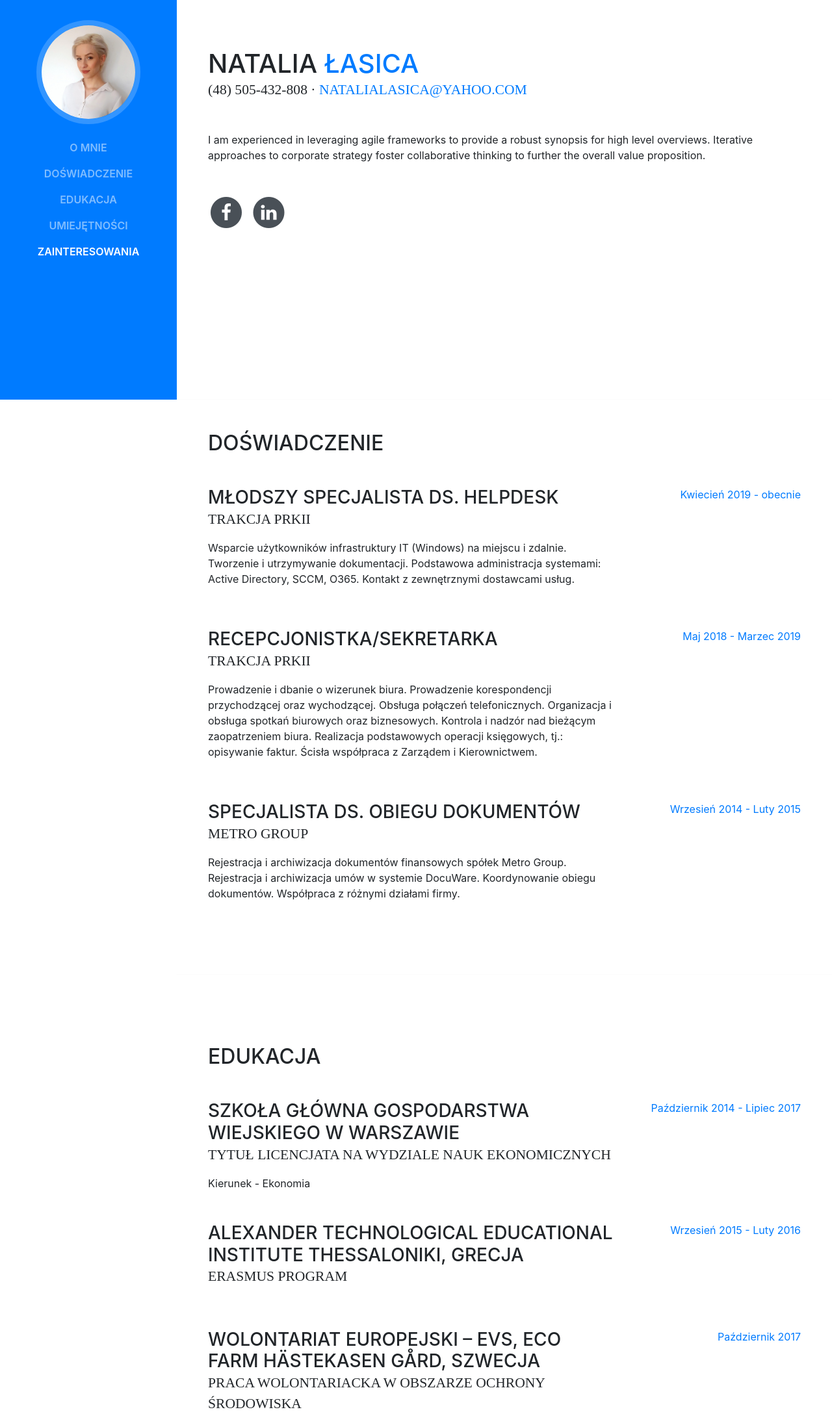
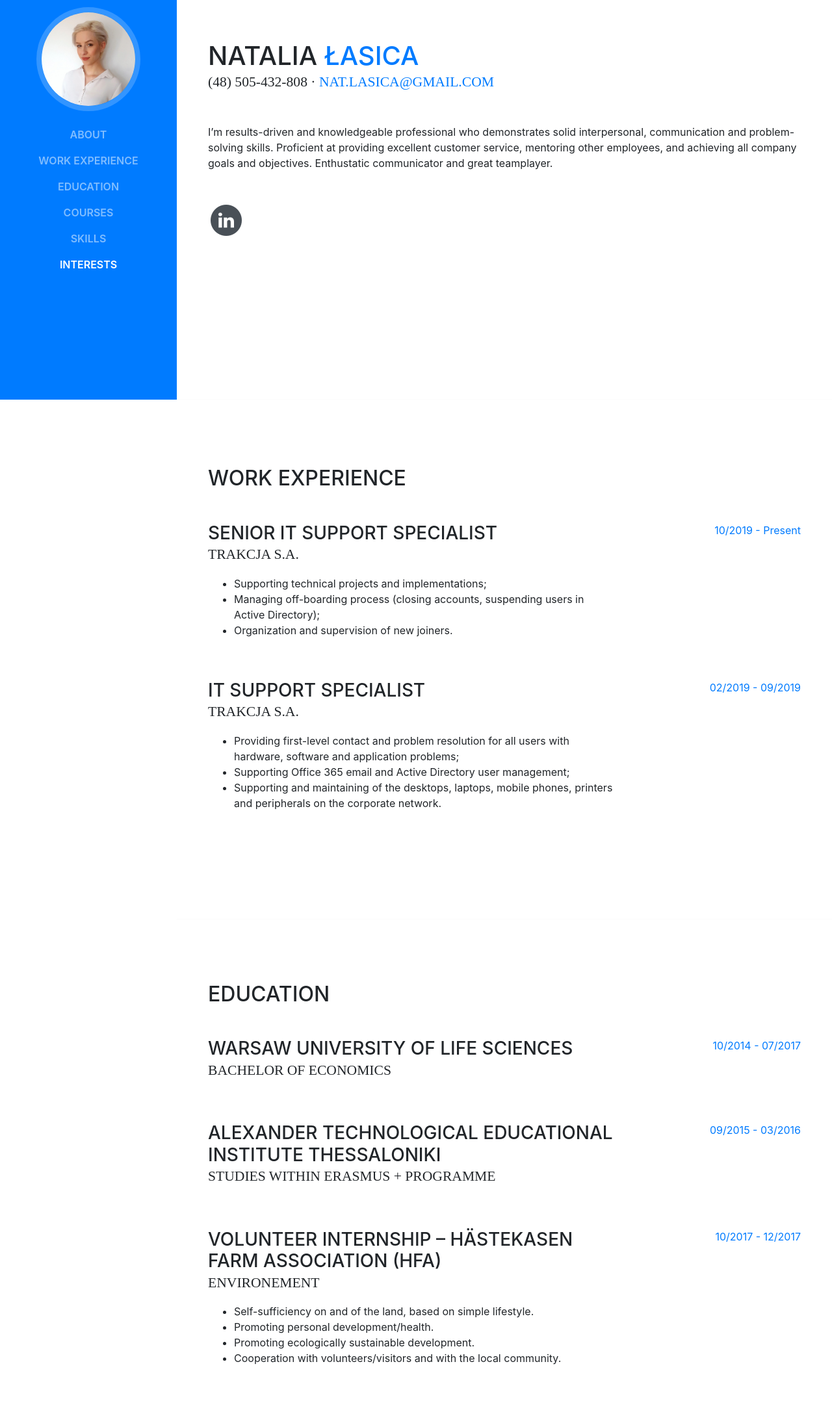
Before and after one commit to nateae/n.lasica_cv, a website with bundled scripts: page index.html in a window 1280 px wide. Shown: the part 185-2381 px from the top of the page at 65% size. Built offline with nearby package versions, Linux system fonts and the light colour scheme; a web font is replaced by a local one.

Commit message:
update index

```diff
--- a/index.html
+++ b/index.html
@@ -6,10 +6,10 @@
     <meta charset="utf-8">
     <meta name="viewport" content="width=device-width, initial-scale=1, shrink-to-fit=no">
     <!-- Uzupełnij wartości "content" w ponizszych Meta Tagach oraz nadaj tytuł dla swojej witryny.  -->
-    <meta name="description" content="wstaw opis strony">
+    <meta name="description" content="NL_resume">
     <meta name="author" content="Natalia Łasica">
     <meta name="robots" content="noindex">
-    <title>Natalia Łasica_CV</title>
+    <title>Natalia Łasica</title>
 
     <link href="vendor/bootstrap/css/bootstrap.min.css" rel="stylesheet">
 
@@ -38,19 +38,23 @@
       <div class="collapse navbar-collapse" id="navbarSupportedContent">
         <ul class="navbar-nav">
           <li class="nav-item">
-            <a class="nav-link js-scroll-trigger" href="#about">O mnie</a>
+            <a class="nav-link js-scroll-trigger" href="#about">About</a>
           </li>
           <li class="nav-item">
-            <a class="nav-link js-scroll-trigger" href="#experience">Doświadczenie</a>
+            <a class="nav-link js-scroll-trigger" href="#experience">Work Experience</a>
           </li>
           <li class="nav-item">
-            <a class="nav-link js-scroll-trigger" href="#education">Edukacja</a>
+            <a class="nav-link js-scroll-trigger" href="#education">Education</a>
           </li>
           <li class="nav-item">
-            <a class="nav-link js-scroll-trigger" href="#skills">Umiejętności</a>
+            <a class="nav-link js-scroll-trigger" href="#courses">Courses</a>
+          </li>
           </li>
           <li class="nav-item">
-            <a class="nav-link js-scroll-trigger" href="#interests">Zainteresowania</a>
+            <a class="nav-link js-scroll-trigger" href="#skills">Skills</a>
+          </li>
+          <li class="nav-item">
+            <a class="nav-link js-scroll-trigger" href="#interests">Interests</a>
           </li>
 
         </ul>
@@ -66,20 +70,15 @@
           </h1>
           <div class="subheading mb-5">
             (48) 505-432-808 ·
-            <a href="mailto:name@email.com">natalialasica@yahoo.com</a>
+            <a href="mailto:nat.lasica@gmail.com">nat.lasica@gmail.com</a>
           </div>
-          <p class="mb-5">I am experienced in leveraging agile frameworks to provide a robust synopsis for high level overviews. Iterative approaches to corporate strategy foster collaborative thinking to further the overall value proposition.</p>
+          <p class="mb-5">I’m results-driven and knowledgeable professional who demonstrates solid interpersonal, communication and problem-solving skills. Proficient at providing excellent customer service, mentoring other employees, and achieving all company goals and objectives. Enthustatic communicator and great teamplayer.</p>
           <ul class="list-inline list-social-icons mb-0">
-            <li class="list-inline-item">
-              <a href="https://www.facebook.com/profile.php?id=100000612082746">
-                <span class="fa-stack fa-lg">
-                  <i class="fa fa-circle fa-stack-2x"></i>
-                  <i class="fa fa-facebook fa-stack-1x fa-inverse"></i>
-                </span>
+
               </a>
             </li>
             <li class="list-inline-item">
-              <a href="https://www.linkedin.com/in/natalia%C5%82asica/">
+              <a href="https://www.linkedin.com/in/natalialasica/">
                 <span class="fa-stack fa-lg">
                   <i class="fa fa-circle fa-stack-2x"></i>
                   <i class="fa fa-linkedin fa-stack-1x fa-inverse"></i>
@@ -92,120 +91,158 @@
 
       <section class="resume-section p-3 p-lg-5 d-flex flex-column" id="experience">
         <div class="my-auto">
-          <h2 class="mb-5">Doświadczenie</h2>
+          <h2 class="mb-5">Work Experience</h2>
 
           <div class="resume-item d-flex flex-column flex-md-row mb-5">
             <div class="resume-content mr-auto">
-              <h3 class="mb-0">Młodszy specjalista ds. HelpDesk</h3>
-              <div class="subheading mb-3">TRAKCJA PRKiI</div>
-              <p>Wsparcie użytkowników infrastruktury IT (Windows) na miejscu i zdalnie. Tworzenie i utrzymywanie dokumentacji. Podstawowa administracja systemami: Active Directory, SCCM, O365. Kontakt z zewnętrznymi dostawcami usług.</p>
+              <h3 class="mb-0">Senior IT Support Specialist</h3>
+              <div class="subheading mb-3">TRAKCJA S.A.</div>
+              <p><ul>
+                <li>Supporting technical projects and implementations;</li>
+                <li>Managing off-boarding process (closing accounts, suspending users in Active Directory);</li>
+                <li>Organization and supervision of new joiners.</li>
+              </ul></p>
             </div>
             <div class="resume-date text-md-right">
-              <span class="text-primary">Kwiecień 2019 - obecnie</span>
+              <span class="text-primary">10/2019 - Present</span>
             </div>
           </div>
 
           <div class="resume-item d-flex flex-column flex-md-row mb-5">
             <div class="resume-content mr-auto">
-              <h3 class="mb-0">Recepcjonistka/Sekretarka</h3>
-              <div class="subheading mb-3">TRAKCJA PRKiI</div>
-              <p>Prowadzenie i dbanie o wizerunek biura. Prowadzenie korespondencji przychodzącej oraz wychodzącej. Obsługa połączeń telefonicznych. Organizacja i obsługa spotkań biurowych oraz biznesowych. Kontrola i nadzór nad bieżącym zaopatrzeniem biura. Realizacja podstawowych operacji księgowych, tj.: opisywanie faktur.  Ścisła współpraca z Zarządem i Kierownictwem.</p>
+              <h3 class="mb-0">IT Support Specialist</h3>
+              <div class="subheading mb-3">TRAKCJA S.A.</div>
+              <p><ul>
+                <li>Providing first-level contact and problem resolution for all users with hardware, software and application problems;</li>
+                <li>Supporting Office 365 email and Active Directory user management;</li>
+                <li>Supporting and maintaining of the desktops, laptops, mobile phones, printers and peripherals on
+                  the corporate network.</li>
+              </ul></p>
             </div>
             <div class="resume-date text-md-right">
-              <span class="text-primary">Maj 2018 - Marzec 2019</span>
+              <span class="text-primary">02/2019 - 09/2019</span>
+            </div>
+          </div>
+
+
+      </section>
+
+      <section class="resume-section p-3 p-lg-5 d-flex flex-column" id="education">
+        <div class="my-auto">
+          <h2 class="mb-5">Education</h2>
+
+          <div class="resume-item d-flex flex-column flex-md-row mb-5">
+            <div class="resume-content mr-auto">
+              <h3 class="mb-0">Warsaw University Of Life Sciences</h3>
+              <div class="subheading mb-3">Bachelor of Economics</div>
+
+            </div>
+            <div class="resume-date text-md-right">
+              <span class="text-primary">10/2014 - 07/2017</span>
             </div>
           </div>
 
           <div class="resume-item d-flex flex-column flex-md-row mb-5">
             <div class="resume-content mr-auto">
-              <h3 class="mb-0">Specjalista ds. Obiegu Dokumentów</h3>
-              <div class="subheading mb-3">Metro Group</div>
-              <p>Rejestracja i archiwizacja dokumentów finansowych spółek Metro Group. Rejestracja i archiwizacja umów w systemie DocuWare. Koordynowanie obiegu dokumentów. Współpraca z różnymi działami firmy.</p>
+              <h3 class="mb-0">Alexander Technological Educational Institute Thessaloniki</h3>
+              <div class="subheading mb-3">Studies within ERASMUS + programme</div>
             </div>
             <div class="resume-date text-md-right">
-              <span class="text-primary">Wrzesień 2014 - Luty 2015</span>
-            </div>
-          </div>
-
-
-        </div>
-
-      </section>
-
-      <section class="resume-section p-3 p-lg-5 d-flex flex-column" id="education">
-        <div class="my-auto">
-          <h2 class="mb-5">Edukacja</h2>
-
-          <div class="resume-item d-flex flex-column flex-md-row mb-5">
-            <div class="resume-content mr-auto">
-              <h3 class="mb-0">Szkoła Główna Gospodarstwa Wiejskiego w Warszawie</h3>
-              <div class="subheading mb-3">Tytuł licencjata na Wydziale Nauk Ekonomicznych</div>
-              <div>Kierunek - Ekonomia</div>
-            </div>
-            <div class="resume-date text-md-right">
-              <span class="text-primary">Październik 2014 - Lipiec 2017</span>
-            </div>
-          </div>
-
-          <div class="resume-item d-flex flex-column flex-md-row mb-5">
-            <div class="resume-content mr-auto">
-              <h3 class="mb-0">Alexander Technological Educational Institute Thessaloniki, Grecja</h3>
-              <div class="subheading mb-3">Erasmus program</div>
-            </div>
-            <div class="resume-date text-md-right">
-              <span class="text-primary">Wrzesień 2015 - Luty 2016</span>
+              <span class="text-primary">09/2015 - 03/2016</span>
             </div>
           </div>
 
           <div class="resume-item d-flex flex-column flex-md-row">
             <div class="resume-content mr-auto">
-              <h3 class="mb-0">Wolontariat Europejski – EVS, Eco Farm Hästekasen Gård, Szwecja</h3>
-              <div class="subheading mb-3">Praca wolontariacka w obszarze ochrony środowiska</div>
+              <h3 class="mb-0">Volunteer Internship – Hästekasen Farm Association (HFA)</h3>
+              <div class="subheading mb-3">Environement</div>
+              <ul>
+                <li> Self-sufficiency on and of the land, based on simple lifestyle.</li>
+                <li> Promoting personal development/health.</li>
+               <li> Promoting ecologically sustainable development.</li>
+              <li> Cooperation with volunteers/visitors and with the local community.</li>
+              </ul>
+
             </div>
             <div class="resume-date text-md-right">
-              <span class="text-primary">Październik 2017</span>
+              <span class="text-primary">10/2017 - 12/2017</span>
             </div>
           </div>
         </div>
       </section>
 
+
+      <section class="resume-section p-3 p-lg-5 d-flex flex-column" id="courses">
+        <div class="my-auto">
+          <h2 class="mb-5">Courses</h2>
+
+          <div class="resume-item d-flex flex-column flex-md-row mb-5">
+            <div class="resume-content mr-auto">
+              <h3 class="mb-0">Marketing Masters</h3>
+              <div class="subheading mb-3">Online Marketing</div>
+              <ul>
+                <li> Creating visualization, dashboards in Data Studio based on Google Analytics and Google AdWords data;</li>
+                <li> Preparing and editing the HTML page and implementing analytics in Google Tag Manager;</li>
+               <li> Facebook Ads - planning a campaign, creating a strategy that is divided into new and returning customers;</li>
+              <li> Google Analytics - Basic knowledge of how to use the site traffic analysis tool. Building reports, segments, and using Data Layer;</li>
+              <li>Google Ads - basic tool knowledge. Planning and creating campaigns based on Customer's lifetime value (LTV) maximization.</li>
+              </ul>
+            </div>
+            <div class="resume-date text-md-right">
+              <span class="text-primary">10/2014 - 07/2017</span>
+            </div>
+          </div>
+            </div>
+
+        </div>
+      </section>
+
       <section class="resume-section p-3 p-lg-5 d-flex flex-column" id="skills">
         <div class="my-auto">
-          <h2 class="mb-5">Umiejętności</h2>
+          <h2 class="mb-5">Skills</h2>
 
-          <div class="subheading mb-3">Znajomość narzędzi</div>
+          <div class="subheading mb-3">Technical skills</div>
           <ul class="fa-ul mb-3">
             <li>
               <i class="fa-li fa fa-check"></i>
-              Microsoft (Windows, O365, Active Directory)</li>
+              HTML/CSS (basics)</li>
             <li>
               <i class="fa-li fa fa-check"></i>
-              Google (Adwords, Analytics, Tag Manager)</li>
+             Google (Ads, Analytics, tag Manager, Data Studio) </li>
             <li>
+              <li>
+                <i class="fa-li fa fa-check"></i>
+                SEO (Screaming Frog, Semstorm)</li>
+              <li>
 
           </ul>
           <div class="subheading mb-3">Soft skills</div>
           <ul class="fa-ul mb-0">
             <li>
               <i class="fa-li fa fa-check"></i>
-              Wielozadaniowość</li>
+              Active listening</li>
             <li>
               <i class="fa-li fa fa-check"></i>
-              Obsługa Klienta</li>
+              Effective Communication</li>
             <li>
               <i class="fa-li fa fa-check"></i>
-              Skrupulatność i umiejętność analitycznego myślenia</li>
+              Teamwork </li>
             <li>
-
+              <i class="fa-li fa fa-check"></i>
+              Problem-solving</li>
+             <li><i class="fa-li fa fa-check"></i>
+              Time management</li>
+            <li>
+            <li>
           </ul>
         </div>
       </section>
 
       <section class="resume-section p-3 p-lg-5 d-flex flex-column" id="interests">
         <div class="my-auto">
-          <h2 class="mb-5">Zainteresowania</h2>
-          <p>Apart from being a web developer, I enjoy most of my time being outdoors. In the winter, I am an avid skiier and novice ice climber. During the warmer months here in Colorado, I enjoy mountain biking, free climbing, and kayaking.</p>
-          <p class="mb-0">When forced indoors, I follow a number of sci-fi and fantasy genre movies and television shows, I am an aspiring chef, and I spend a large amount of my free time exploring the latest technolgy advancements in the front-end web development world.</p>
+          <h2 class="mb-5">Interest</h2>
+          <p>My best time is outdoors, walking or cycling. I love backpacking. I travel a lot and I often stay in multicultural environments.</p>
+          <p class="mb-0">Apart from trips, I am into DIY. I love to create something from nothing. Also, I like to spend my free evenings with friends, playing board games.</p>
         </div>
       </section>
 
```
